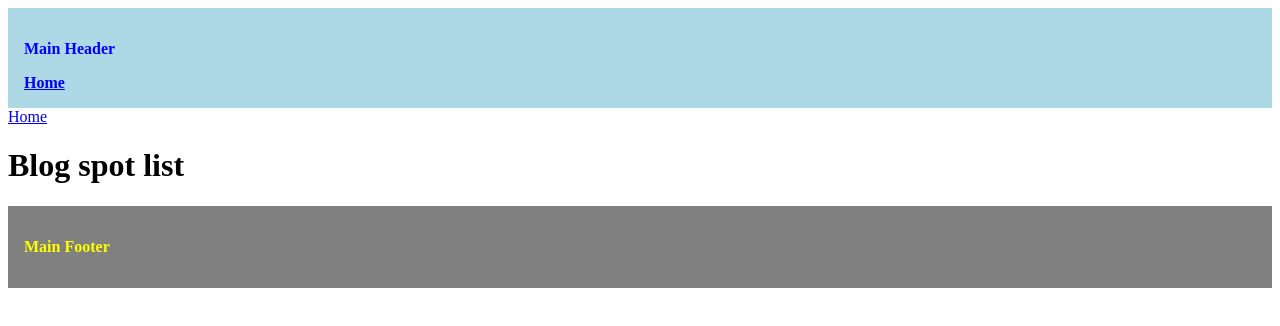
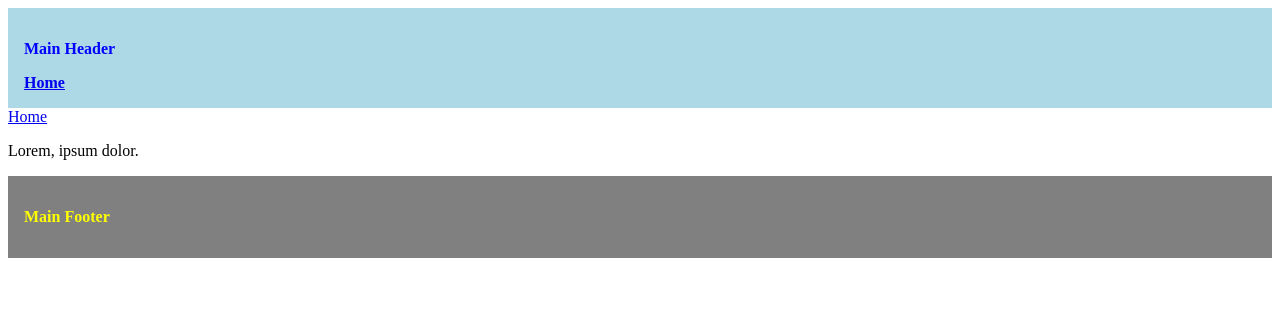
Before and after one commit to SanjarKeySkills/next_routing_demo, a Next.js app: page /blog in a window 1280 px wide. Shown: the top 326 px of the page. Built offline with nearby package versions, Linux system fonts and the light colour scheme.

Commit message:
20/05/25| Itteration on not found

```diff
--- a/src/app/blog/page.tsx
+++ b/src/app/blog/page.tsx
@@ -16,7 +16,9 @@ export default async function Blog() {
     return (
         <div className="container">
             <Link href="/">Home</Link>
-            <h1>Blog spot list</h1>
+            {/* <h1>Blog spot list</h1>
+             */}
+            <p>Lorem, ipsum dolor.</p>
         </div>
     );
 }
```
